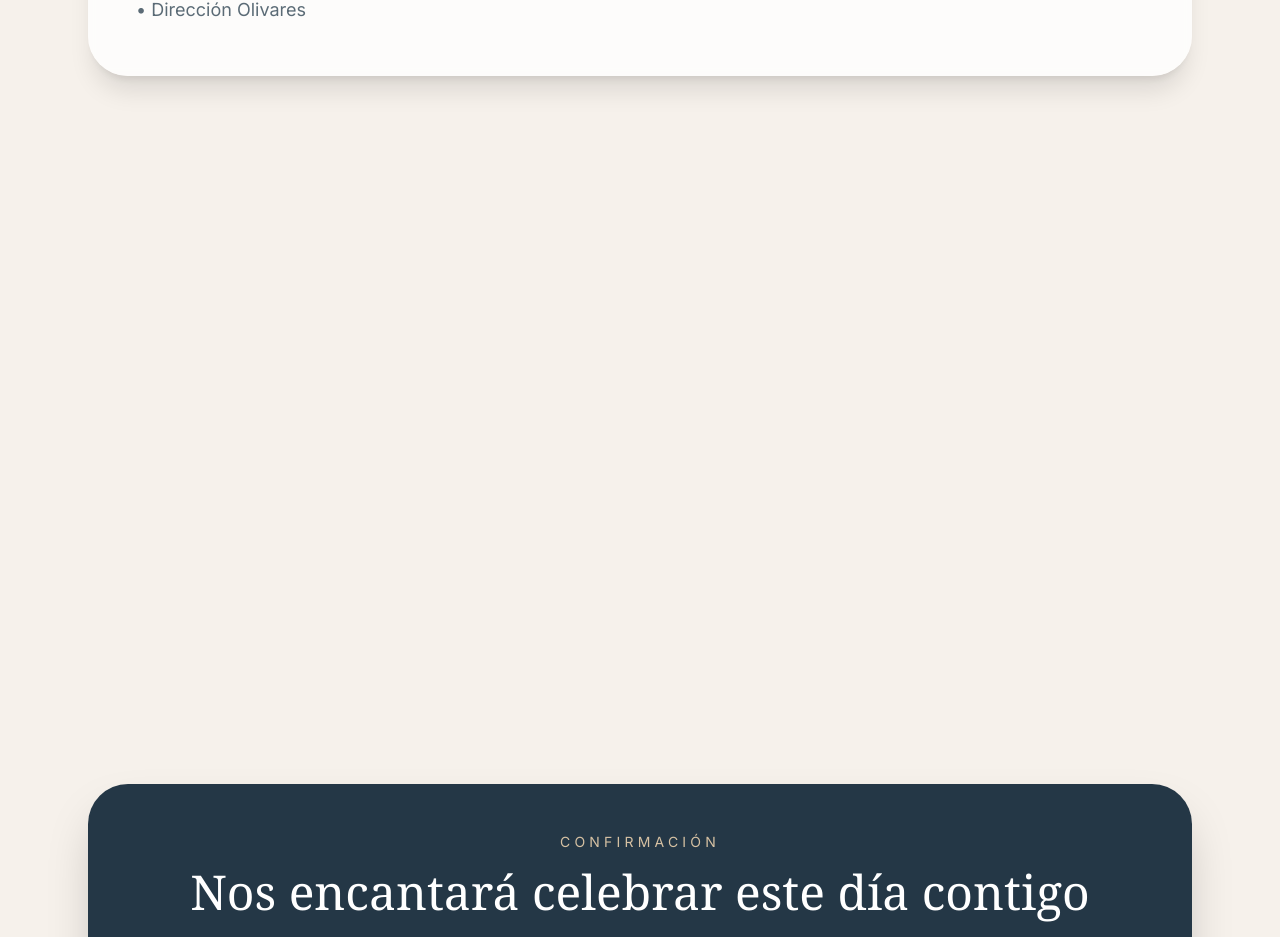
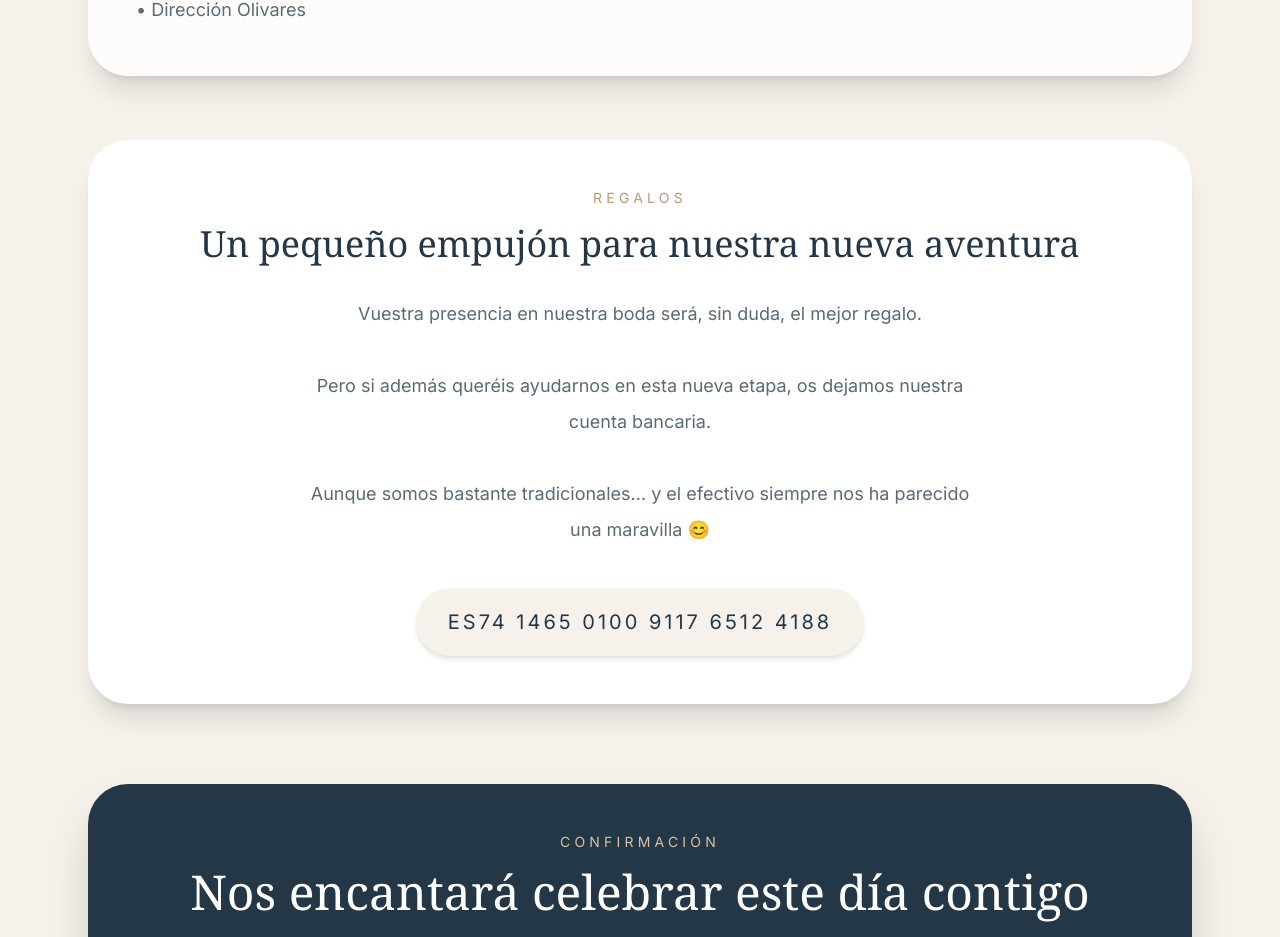
Before and after one commit to migueldevicente7-boop/boda-isabel-miguel, a Next.js app: page / in a window 1280 px wide. Shown: the part 3178-4115 px from the top of the page. Built offline with nearby package versions, Linux system fonts and the light colour scheme.

Commit message:
Update page.tsx

```diff
--- a/app/page.tsx
+++ b/app/page.tsx
@@ -404,7 +404,7 @@ export default function Home() {
 
         </div>
 
-<div className="fade-scroll opacity-100 mt-16 bg-white rounded-[40px] p-12 shadow-xl text-center">
+<div className="mt-16 bg-white rounded-[40px] p-12 shadow-xl text-center">
 
   <p className="uppercase tracking-[0.3em] text-sm text-[#b89b72] mb-4">
     Regalos
```
